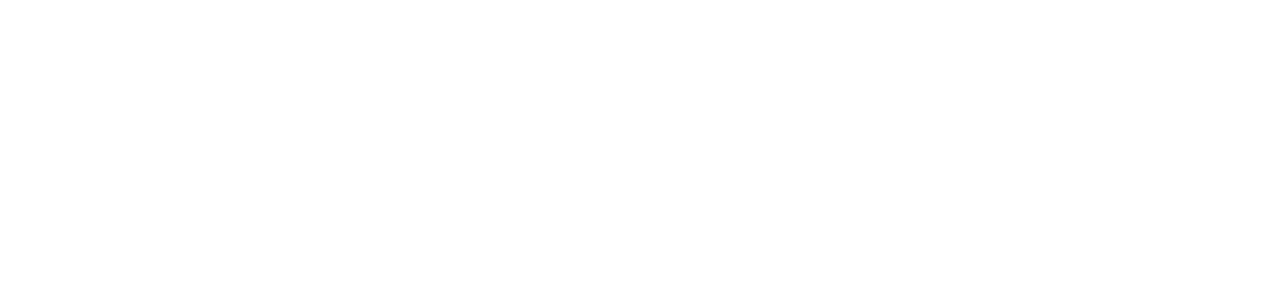
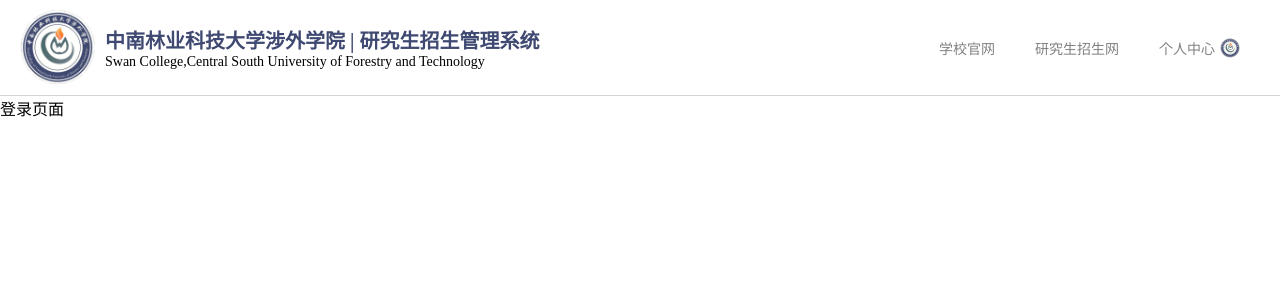
Before and after one commit to Anixuil/Graduate-student-enrollment-management-system, a Vue app in the folder packages/manager-system/: page /login in a window 1280 px wide. Before the commit this address had no page. Shown: the top 300 px of the page. Built offline with nearby package versions, Linux system fonts and the light colour scheme.

Commit message:
feat: 新增导航

```diff
--- a/packages/manager-system/components.d.ts
+++ b/packages/manager-system/components.d.ts
@@ -7,6 +7,7 @@
 
 declare module '@vue/runtime-core' {
     export interface GlobalComponents {
+        HeadNav: typeof import('./src/components/headNav/index.vue')['default']
         RouterLink: typeof import('vue-router')['RouterLink']
         RouterView: typeof import('vue-router')['RouterView']
     }
--- a/packages/manager-system/src/App.vue
+++ b/packages/manager-system/src/App.vue
@@ -1,6 +1,9 @@
-<script setup lang="ts"></script>
+<script setup lang="ts">
+import HeaderNav from '@/components/headNav/index.vue'
+</script>
 
 <template>
+    <HeaderNav></HeaderNav>
     <RouterView v-slot="{ Component }">
         <KeepAlive>
             <Transition>
@@ -10,4 +13,4 @@
     </RouterView>
 </template>
 
-<style scoped></style>
+<style scoped lang="scss"></style>
--- /dev/null
+++ b/packages/manager-system/src/components/headNav/index.vue
@@ -0,0 +1,99 @@
+<template>
+    <div class="header-nav-box">
+        <div class="header-nav-container">
+            <div class="header-nav-left">
+                <img src="/swxy_xh.png" alt="" />
+                <div>
+                    <span>中南林业科技大学涉外学院 | 研究生招生管理系统</span><br />
+                    <span>Swan College,Central South University of Forestry and Technology</span>
+                </div>
+            </div>
+            <ul class="header-nav-right">
+                <li>学校官网</li>
+                <li>研究生招生网</li>
+                <li>
+                    <span>个人中心</span>
+                    <img src="swxy_xh.png" alt="" />
+                </li>
+            </ul>
+        </div>
+    </div>
+</template>
+
+<script setup lang="ts"></script>
+
+<style scoped lang="scss">
+.header-nav-box {
+    width: 100vw;
+    border-bottom: 1px solid lightgray;
+    box-sizing: border-box;
+    padding: 10px 0;
+    position: relative;
+
+    .header-nav-container {
+        width: 100%;
+        min-height: 75px;
+        display: flex;
+        justify-content: space-between;
+        align-items: center;
+        max-width: 1600px;
+        min-width: 1000px;
+        margin: 0 auto;
+        font-size: 14px;
+        box-sizing: border-box;
+        padding: 0 20px;
+
+        .header-nav-left {
+            display: flex;
+            align-items: center;
+            cursor: pointer;
+            user-select: none;
+
+            div {
+                margin: 0 10px;
+
+                span:nth-of-type(1) {
+                    font-size: 20px;
+                    color: rgb(63 73 113);
+                    font-weight: bold;
+                }
+
+                span:nth-of-type(2) {
+                    font-size: 14px;
+                }
+            }
+
+            img {
+                width: 75px;
+                height: 75px;
+            }
+        }
+
+        .header-nav-right {
+            min-width: 300px;
+            display: flex;
+            align-items: center;
+
+            li {
+                margin: 0 20px;
+                cursor: pointer;
+                color: gray;
+                transition: color 0.3s ease;
+                display: flex;
+                align-items: center;
+
+                &:hover {
+                    color: rgb(63 73 113);
+                    text-decoration: underline;
+                }
+
+                img {
+                    width: 20px;
+                    height: 20px;
+                    margin-left: 5px;
+                }
+            }
+        }
+    }
+}
+</style>
--- a/packages/manager-system/src/router/index.ts
+++ b/packages/manager-system/src/router/index.ts
@@ -9,6 +9,15 @@
             transition: 'slide-fade'
         },
         alias: '/'
+    },
+    {
+        path: '/login',
+        component: () => import('@/views/login/index.vue'),
+        meta: {
+            title: '登录页',
+            transition: 'slide-fade'
+        },
+        alias: '/welcome'
     }
 ]
 
--- /dev/null
+++ b/packages/manager-system/src/views/login/index.vue
@@ -0,0 +1,7 @@
+<template>
+    <div>登录页面</div>
+</template>
+
+<script setup lang="ts"></script>
+
+<style scoped></style>
```
Also changed, not shown: packages/manager-system/public/swxy_xh.png (added), 1 other file (tests, documents, lock files or other folders).
